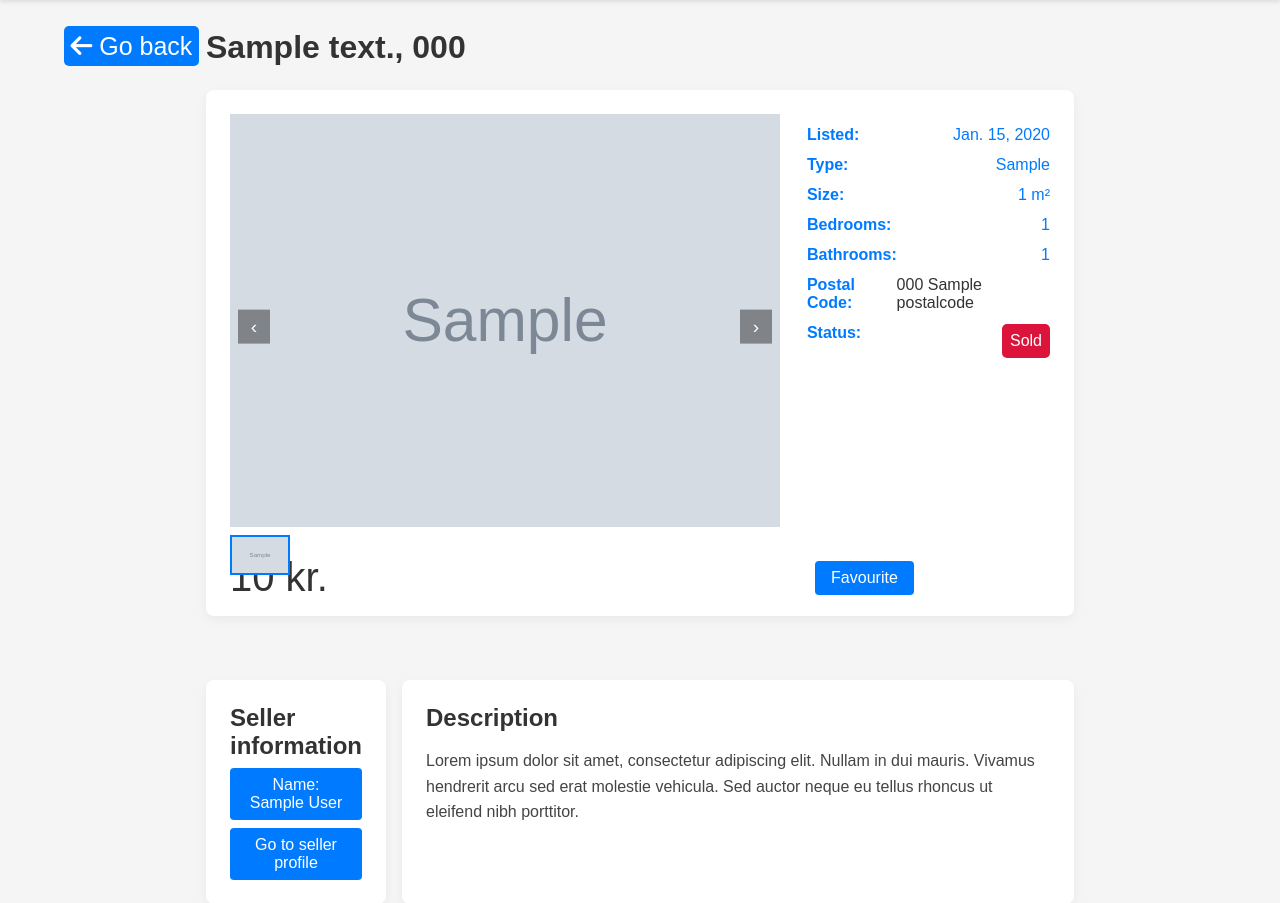
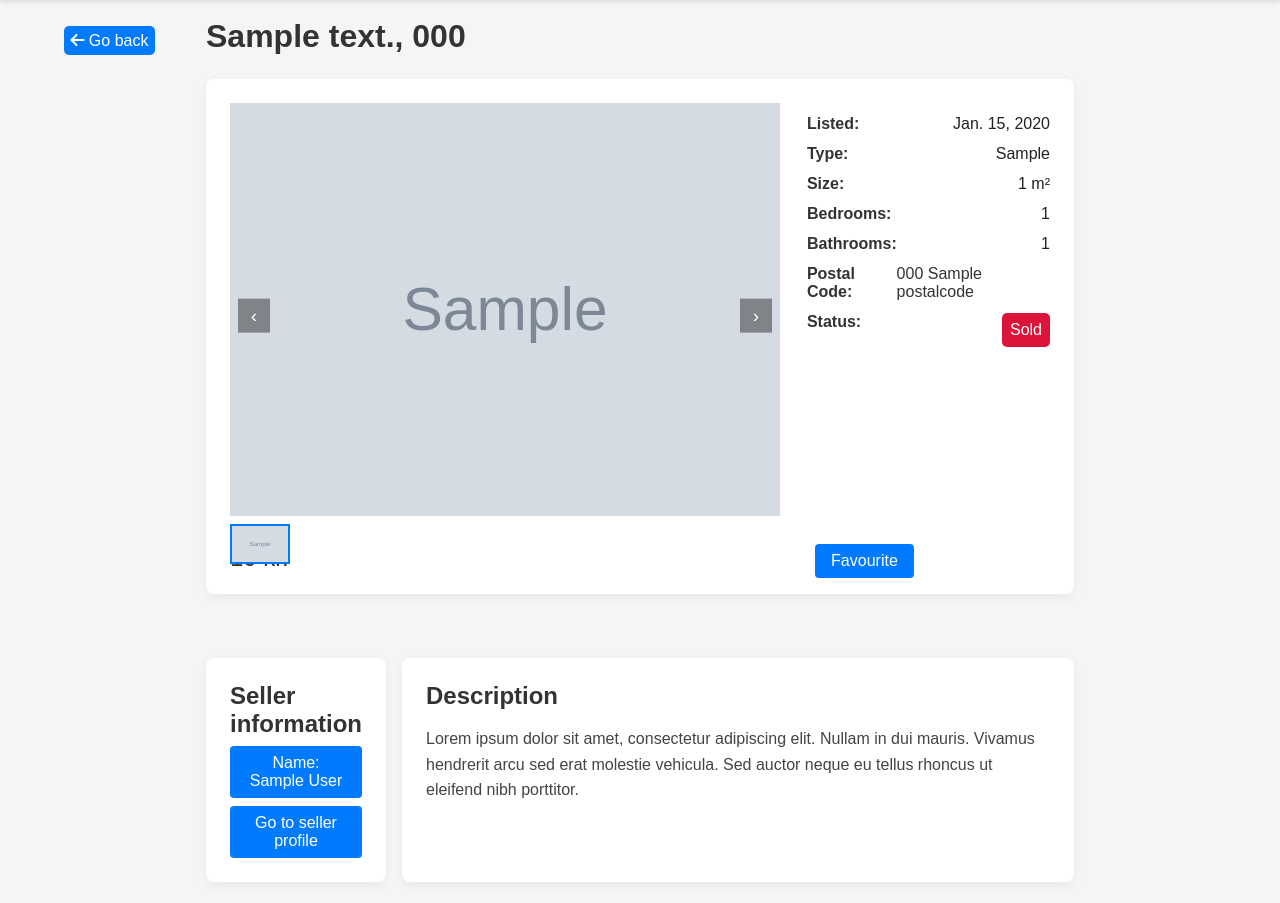
Before and after one commit to ElmarFossberg/CastleApartments2, a Django app: page /1 in a window 1280 px wide. Shown: the part 60-963 px from the top of the page. Run offline with Django 5.2, Linux system fonts and the light colour scheme; tables that the repository leaves empty hold one stand-in row (values such as "Sample post"); grey boxes marked "Sample" are stand-in pictures.

Commit message:
fasfas
sfsafas

```diff
--- a/static/css/apartment_detail.css
+++ b/static/css/apartment_detail.css
@@ -56,12 +56,8 @@
 
 .detail-label-apartment-detail {
   font-weight: 600;
-  color: #007bff;
 }
 
-.detail-value {
-  color: #007bff;
-}
 
 /* Status badge coloring */
 .detail-value.available {
@@ -113,7 +109,7 @@
 }
 
 .go-back-button {
-  font-size: 25px;
+  font-size: 1rem;
   background-color: #007bff;
   color: #ffffff;
   padding: 0.4rem;
@@ -126,7 +122,7 @@
 }
 
 .price-detail-value {
-  font-size: 40px;
+  font-size: 1.5rem;
 }
 
 .favourite-and-offer-buttons {
--- a/static/css/apartments.css
+++ b/static/css/apartments.css
@@ -156,3 +156,7 @@
   font-size: 1.1rem;
   padding: 40px 0;
 }
+
+.apartment-image {
+  min-height: 375px;
+}
--- a/templates/apartments/apartment_detail.html
+++ b/templates/apartments/apartment_detail.html
@@ -13,7 +13,7 @@
         <div class="apartment-slider">
           {% for img in images %}
             <div class="slide{% if forloop.first %} active{% endif %}">
-              <img
+              <img class="apartment-image"
                 src="{{ img.image }}"
                 alt="{{ apartment.address }} ({{ forloop.counter }})"
               />
```
